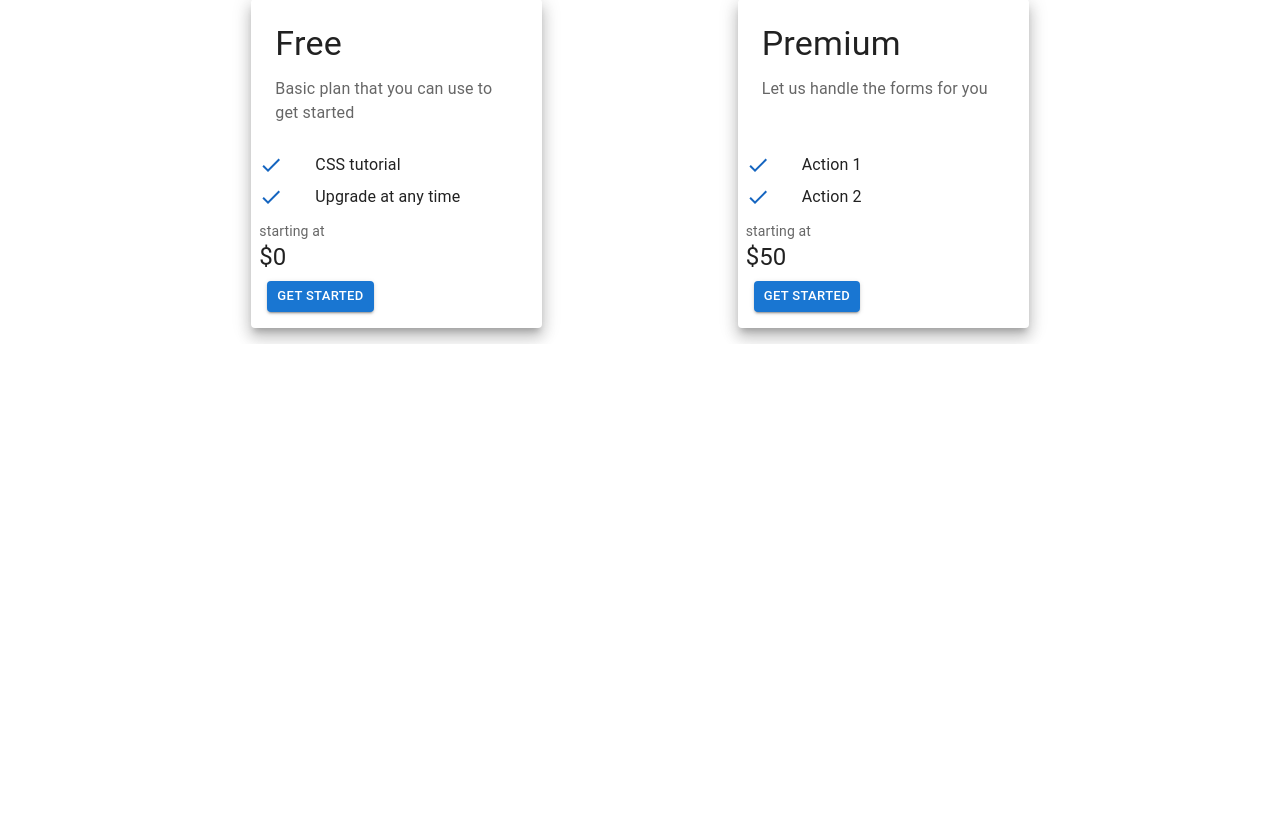
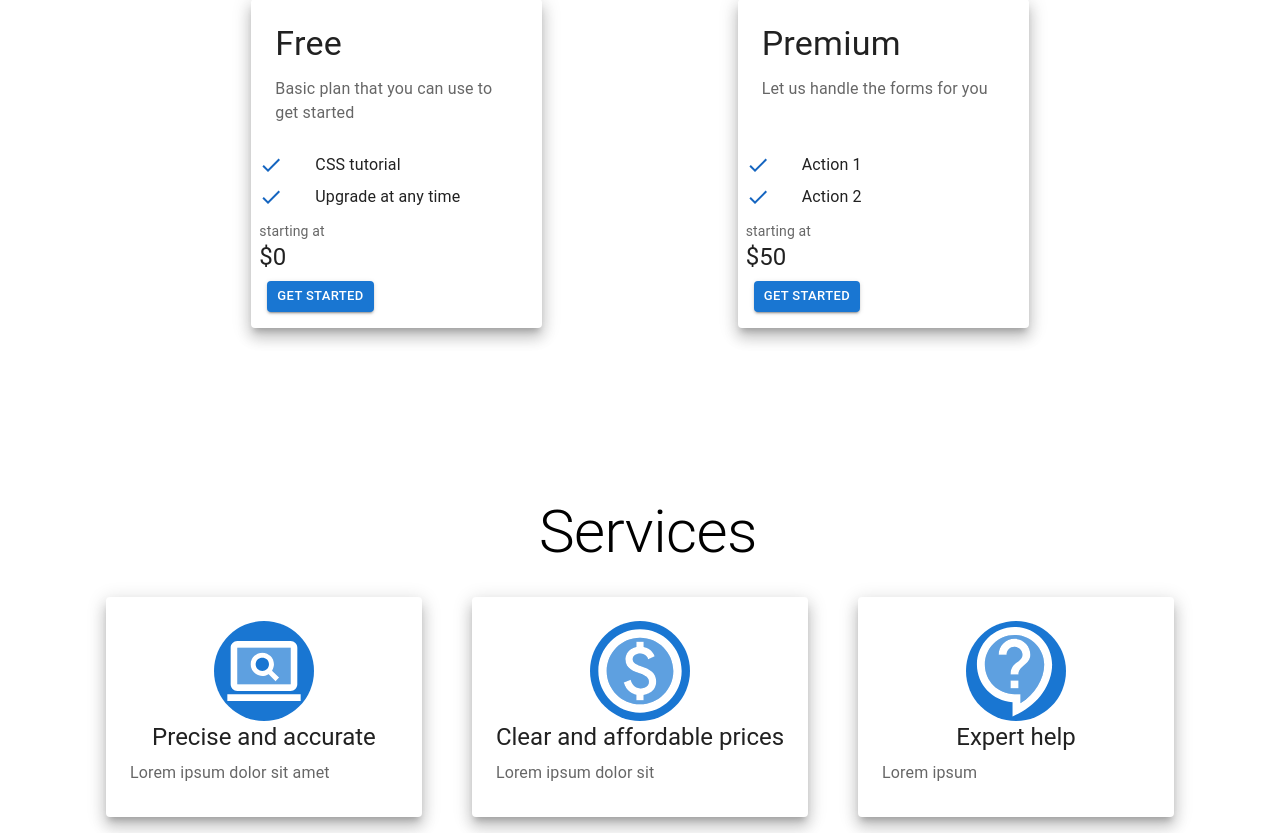
Before and after one commit to PCConsulting1/css-express-form, a React (Vite) app: page / in a window 1280 px wide. Shown: the part 482-1315 px from the top of the page. Before the commit the page ends 826 px from the top, so only its background shows below. Built offline with nearby package versions, Linux system fonts and the light colour scheme.

Commit message:
added services to home page

```diff
--- a/src/screens/Home.tsx
+++ b/src/screens/Home.tsx
@@ -1,11 +1,13 @@
 import WelcomeBanner from '../components/Welcome';
 import PriceList from '../components/prices/PriceList';
+import ServiceList from '../components/services/ServiceList';
 
 export default function () {
   return (
     <>
       <WelcomeBanner />
       <PriceList />
+      <ServiceList />
     </>
   );
 }
```
